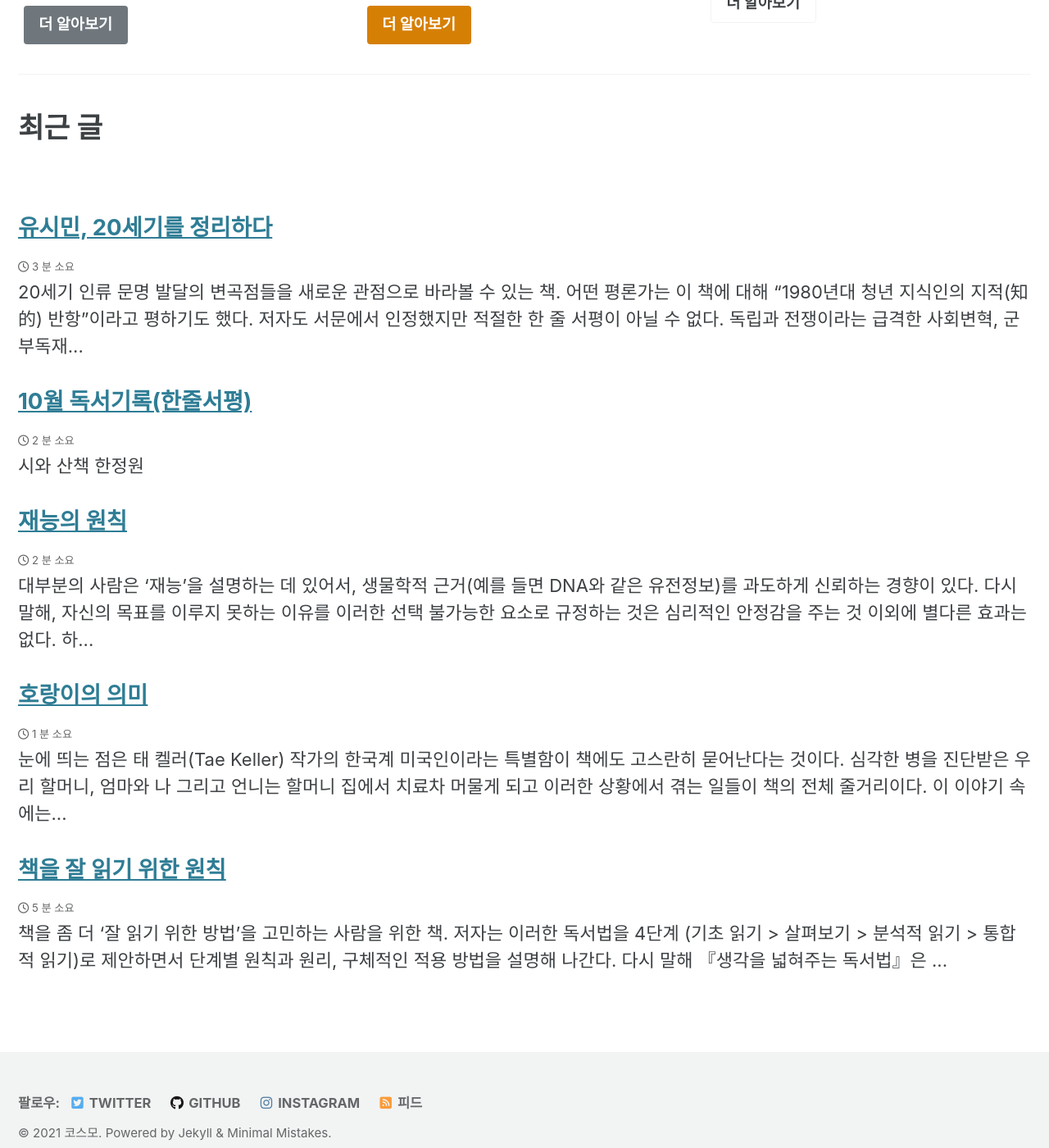
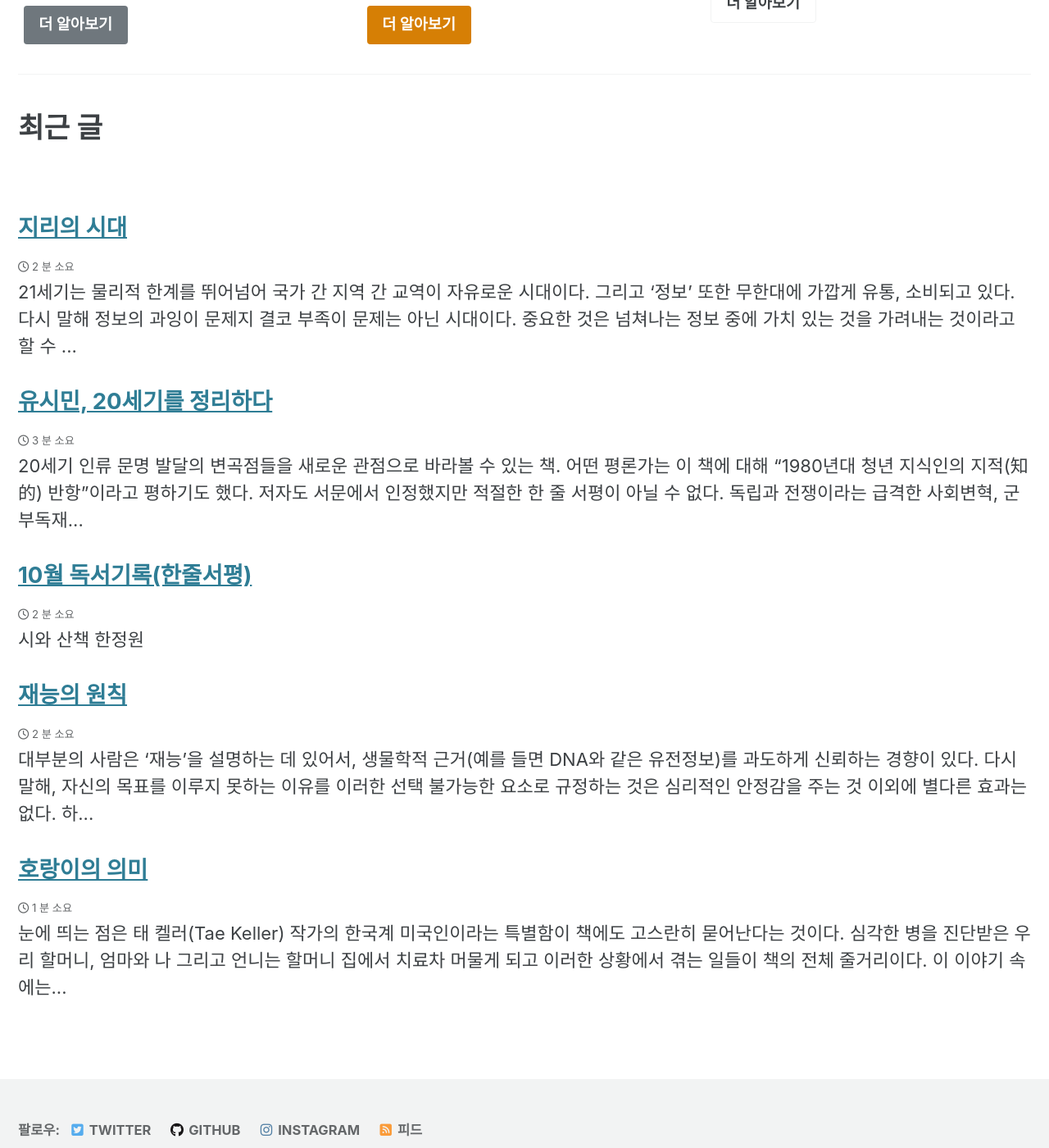
Before and after one commit to deftone2000/cosmo-s-archive, a Jekyll site: the page built from _pages/home.md, in a window 1280 px wide and 1400 px high, scrolled down 1496 px. Shown: the whole window at 82% size. Built offline with Jekyll 4.4.1, drawn with Linux system fonts in a browser that asks for light colours; cached includes are drawn as plain includes; nearby versions of some CDN libraries; comment, search, counter and statistics services are not loaded; a style sheet for code colours, icons or effects is not loaded.

Commit message:
no message

```diff
--- a/_data/navigation.yml
+++ b/_data/navigation.yml
@@ -44,6 +44,25 @@ playground:
         url: /playground/pure-slasher-mixtape/
 
 # 책리뷰 사이드바용 정보(작성일자 역순정렬)
+
+# 지리의 힘
+prisoners-of-geography:
+  - title: "저자"
+    children:
+      - title: "팀 마샬"
+        url:
+  - title: "번역"
+    children:
+      - title: "김미선"
+  - title: "출판"
+    children:
+      - title: "사이"
+  - title: "출간 정보"
+    children:
+      - title: "2016-08-16"
+  - title: "추가 정보"
+    children:
+      - title: "368쪽"
 
 # 거꾸로 읽는 세계사
 world-history-read-backwards:
--- a/_data/reading.yml
+++ b/_data/reading.yml
@@ -12,7 +12,7 @@ list:
         trans: 김미선
         pub: 사이
         pub_info: 2016-08-10
-        post_link:
+        post_link: /책리뷰/prisoners-of-geography/
 
       - title: "거꾸로 읽는 세계사"
         ori_title:
```
Also changed, not shown: _posts/2021-11-03-world-history-read-backwards.md (+1 -1 lines), _posts/2021-11-09-prisoners-of-geography.md (added, +40 -0 lines).
